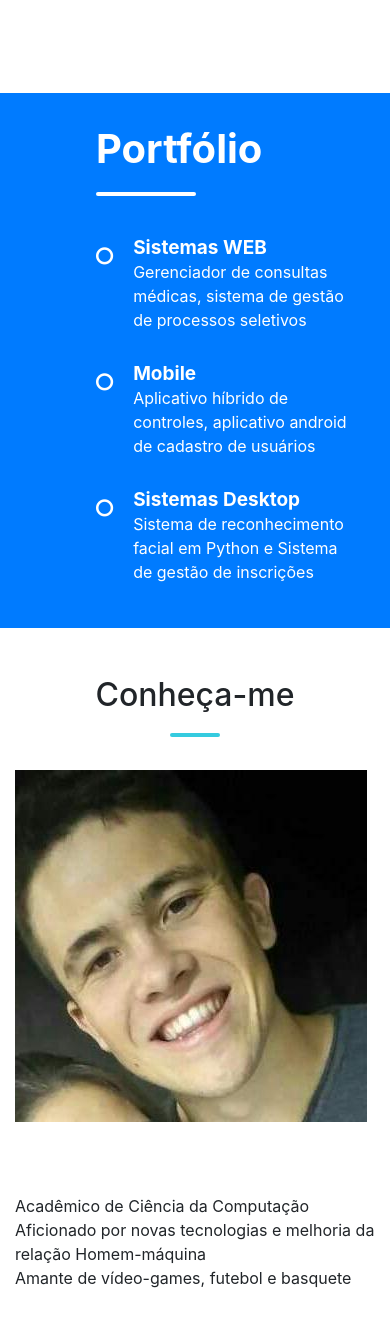
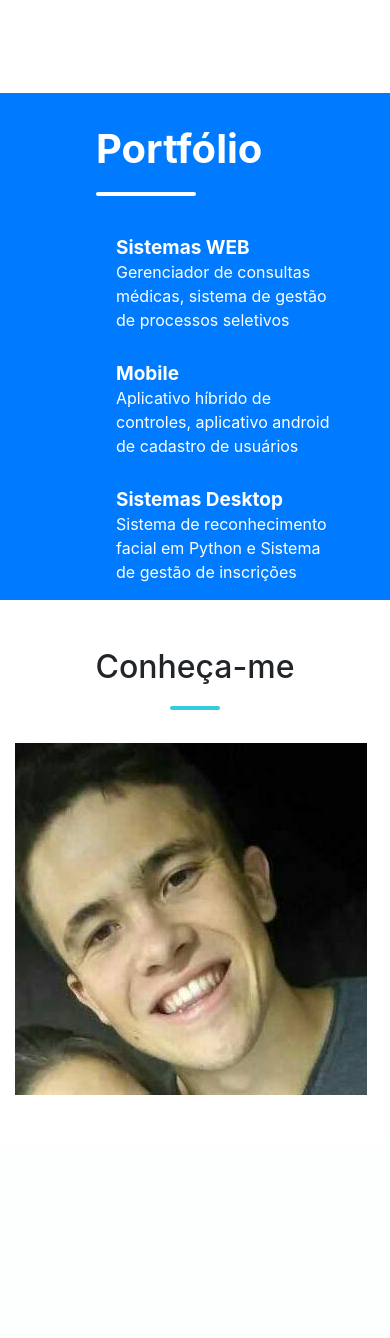
Before and after one commit to sant0will/sant0wil-curriculo, a PHP site: page / in a window 390 px wide. Shown: the part 2442-3780 px from the top of the page. After the commit the page ends 3537 px from the top, so only its background shows below. Run offline with PHP 8.4, Linux system fonts and the light colour scheme; some libraries are stand-ins or nearby versions.

Commit message:
Alterações de responsividade

```diff
--- a/css/style.css
+++ b/css/style.css
@@ -865,13 +865,17 @@ h6 {
 @media (max-width: 450px) {
     .margins {
         margin-left: 1rem;
-    }
+	}
+
 }
-@media (max-width: 740px) {
+@media (max-width: 770px) {
     .full-height,
     .full-height body,
     .full-height header,
     .full-height header .view {
         height: 1040px;
-    }
+	}
+	.lang_logos, .info-person{
+		display: none!important;
+	}
 }
--- a/home.html
+++ b/home.html
@@ -96,21 +96,18 @@
                         </div>
                         <ul class="pl-5">
                             <li>
-                                <i class="fa fa-circle-o box-round-outline" aria-hidden="true"></i>
                                 <span class="list-content">
                                     <strong>Sistemas WEB</strong>
                                     <br>  Gerenciador de consultas médicas, sistema de gestão de processos seletivos
                                 </span>
                             </li>
                             <li>
-                                <i class="fa fa-circle-o box-round-outline" aria-hidden="true"></i>
                                 <span class="list-content">
                                     <strong>Mobile</strong>
                                     <br>Aplicativo híbrido de controles, aplicativo android de cadastro de usuários
                                 </span>
                             </li>
                             <li>
-                                <i class="fa fa-circle-o box-round-outline" aria-hidden="true"></i>
                                 <span class="list-content">
                                     <strong>Sistemas Desktop</strong>
                                     <br>Sistema de reconhecimento facial em Python e Sistema de gestão de inscrições
@@ -119,7 +116,7 @@
                         </ul>
                     </div>
                     <div class="col-md-6 p-0 m-0">
-                        <div class="row justify-content-center" style="margin-top: 5%;">
+                        <div class="lang_logos row justify-content-center" style="margin-top: 5%;">
                             <div class="col-md-3 text-center">
                                 <i class="devicon-android-plain box-circle-solid-lang mt-3 mb-3" aria-hidden="true"></i>
                             </div>
@@ -172,7 +169,7 @@
                             </div>
                         </div>
                     </div>
-                    <div class="col-md-8 mb-sm-4">
+                    <div class="info-person col-md-8 mb-sm-4">
                         <div style="margin-top: 20%;">
                             Acadêmico de Ciência da Computação<br>
                             Aficionado por novas tecnologias e melhoria da relação Homem-máquina <br>
```
